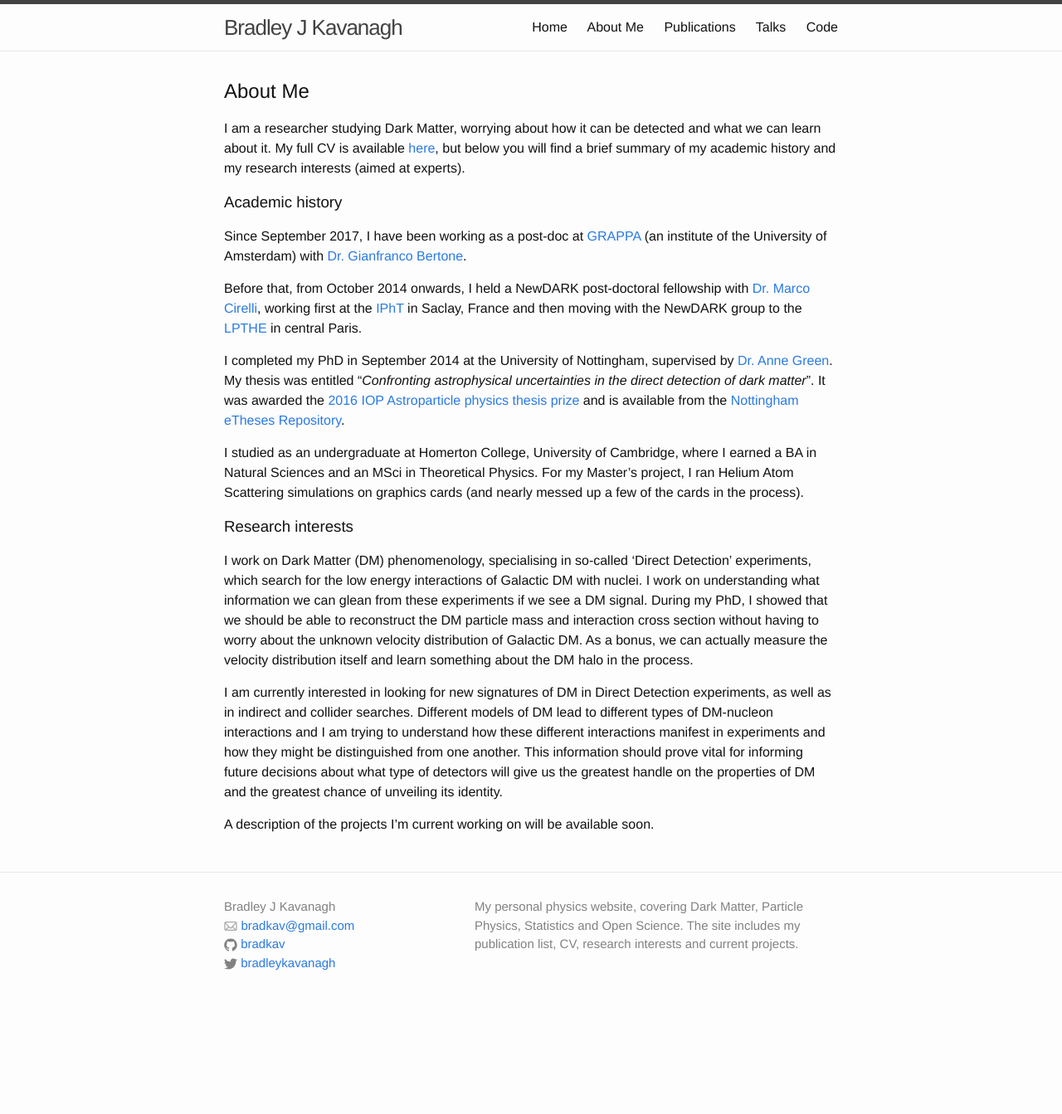
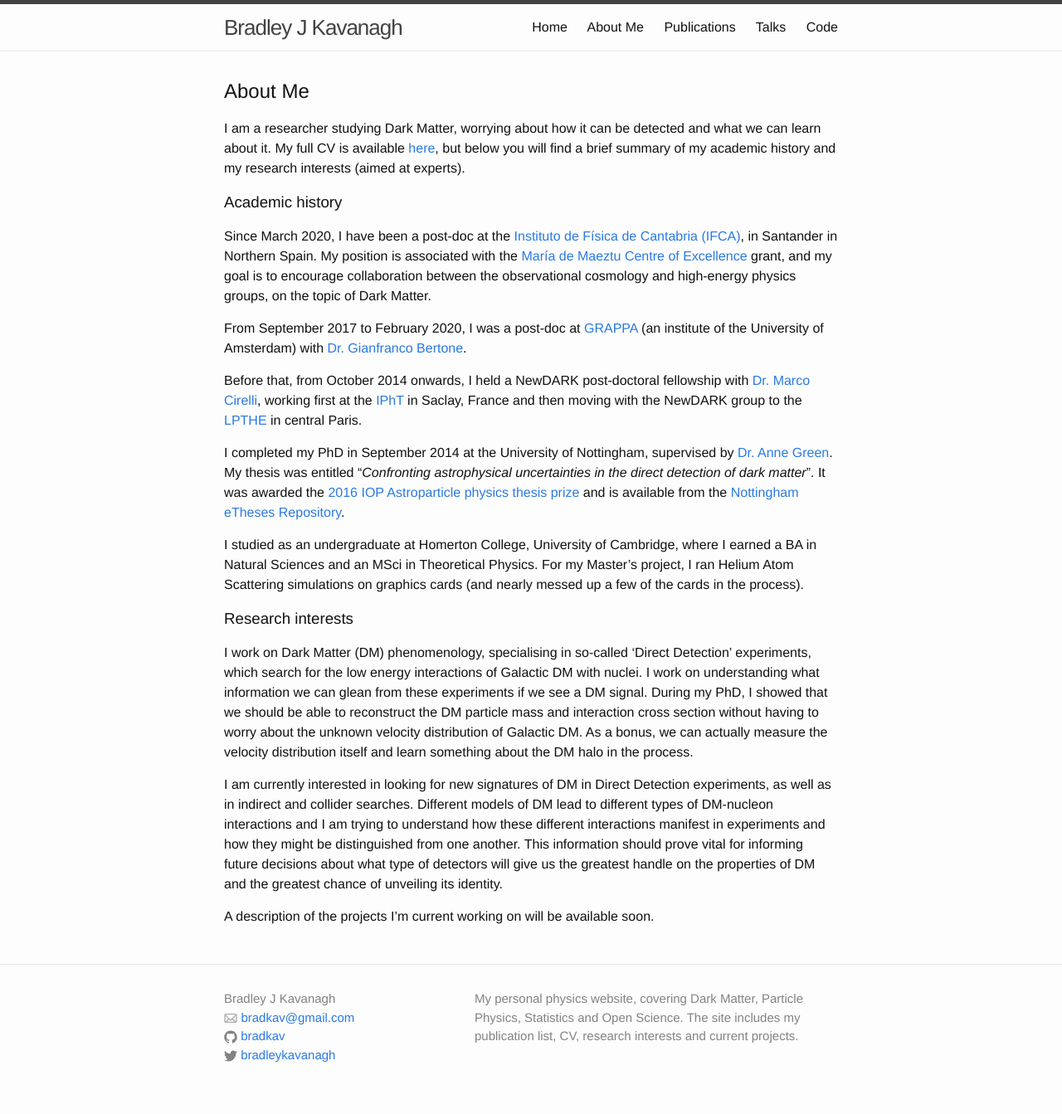
Before and after one commit to bradkav/bradkav.github.io, a Jekyll site: the page built from about.md, in a window 1280 px wide. Shown: the whole page at 83% size. Built offline with Jekyll 4.4.1, drawn with Linux system fonts in a browser that asks for light colours; before the commit the page ends 1232 px from its top, so only the background shows below that.

Commit message:
Updated CV

```diff
--- a/about.md
+++ b/about.md
@@ -14,7 +14,9 @@
 
 ### Academic history
 
-Since September 2017, I have been working as a post-doc at [GRAPPA](https://iop.fnwi.uva.nl/grappa/) (an institute of the University of Amsterdam) with [Dr. Gianfranco Bertone](http://gianfrancobertone.net).
+Since March 2020, I have been a post-doc at the [Instituto de Física de Cantabria (IFCA)](https://ifca.unican.es/en-us#), in Santander in Northern Spain. My position is associated with the [María de Maeztu Centre of Excellence](https://ifca.unican.es/en-us/mdm/Description) grant, and my goal is to encourage collaboration between the observational cosmology and high-energy physics groups, on the topic of Dark Matter.
+
+From September 2017 to February 2020, I was a post-doc at [GRAPPA](https://iop.fnwi.uva.nl/grappa/) (an institute of the University of Amsterdam) with [Dr. Gianfranco Bertone](http://gianfrancobertone.net).
 
 Before that, from October 2014 onwards, I held a NewDARK post-doctoral fellowship with [Dr. Marco Cirelli](http://www.marcocirelli.net), working first at the [IPhT](http://ipht.cea.fr) in Saclay, France and then moving with the NewDARK group to the [LPTHE](http://www.lpthe.jussieu.fr) in central Paris.
 
```
Also changed, not shown: index.md (+1 -1 lines), 1 other file.
